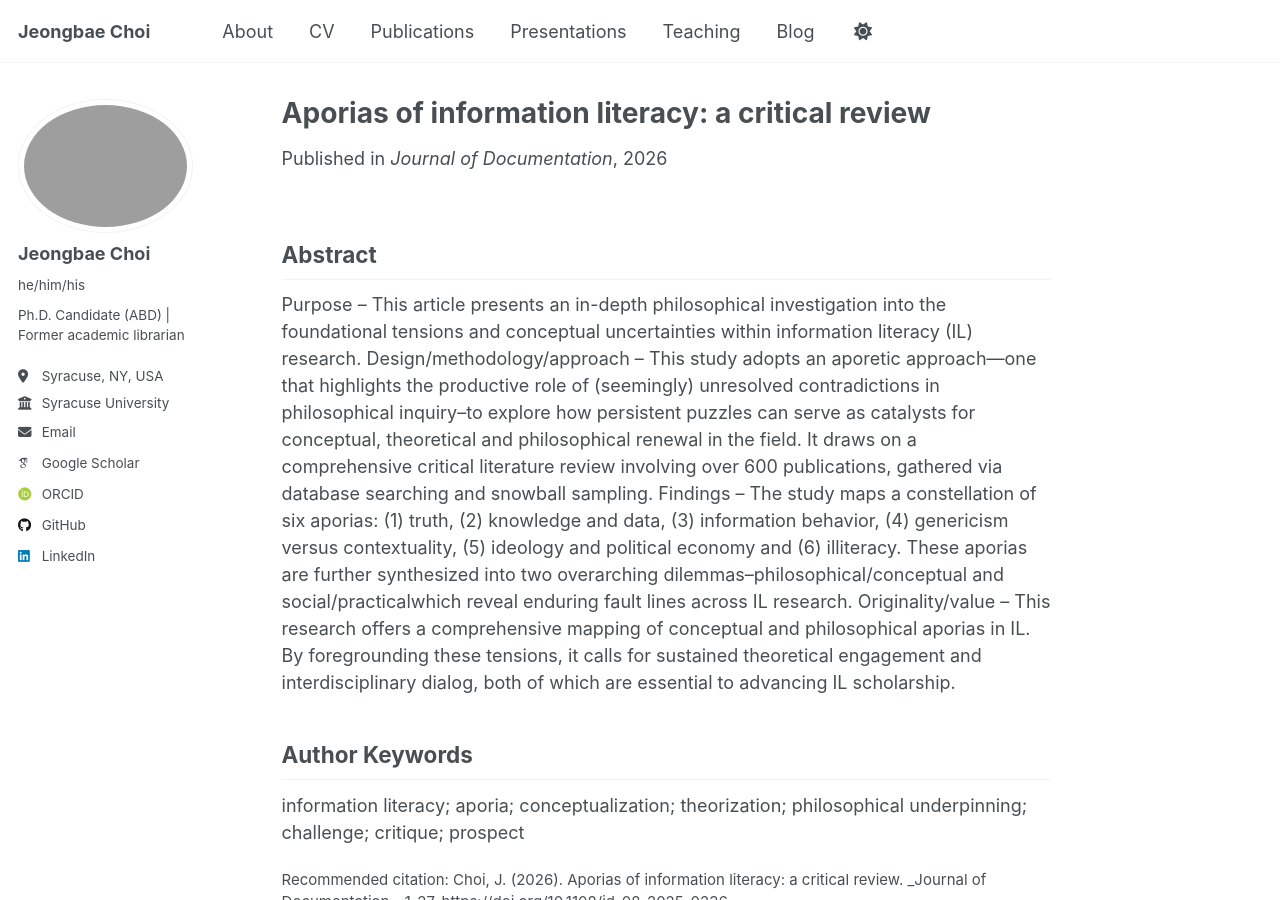
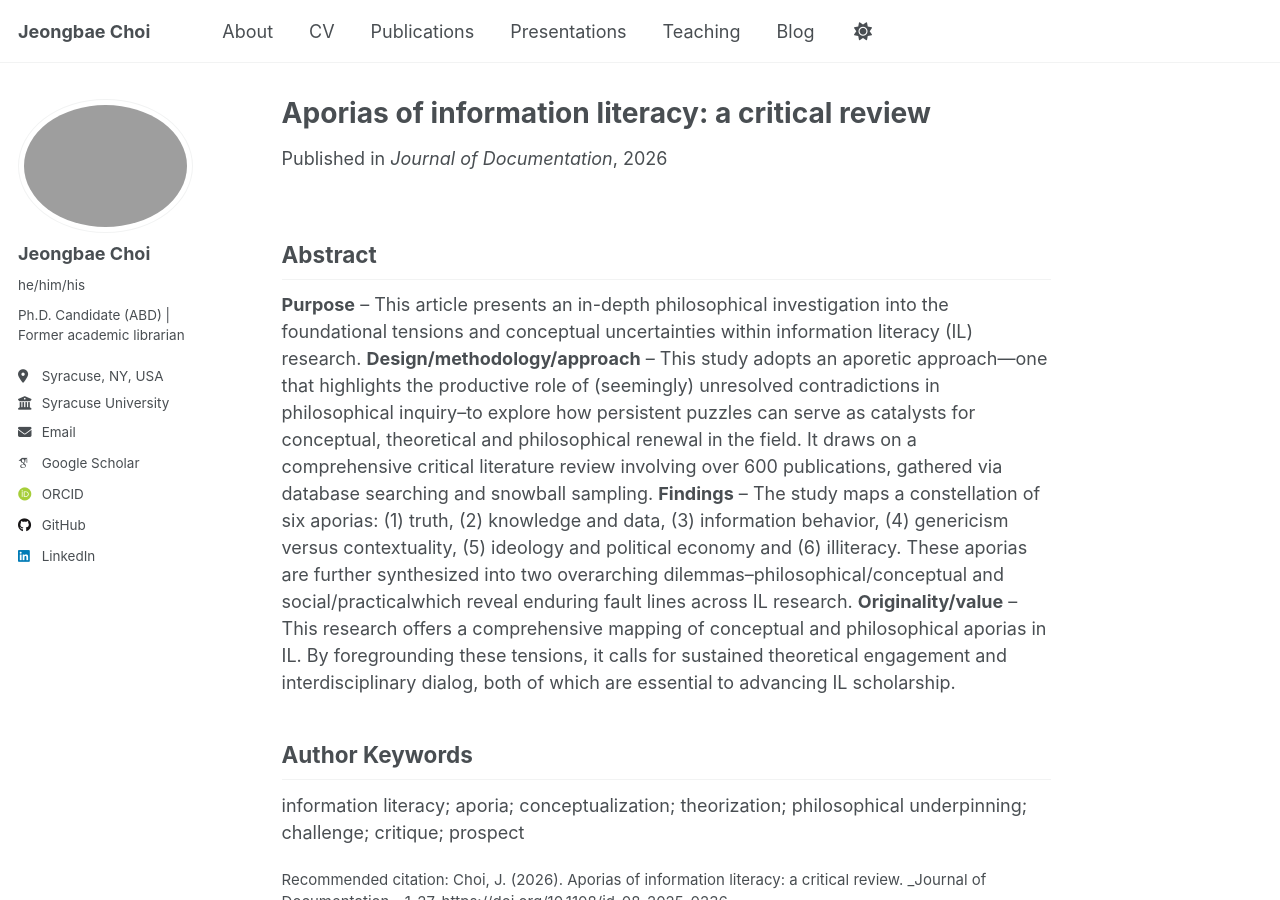
Before and after one commit to JeongbaeChoi/jeongbaechoi.github.io, a Jekyll site: the page built from _publications/A03-2026-01.md, in a window 1280 px wide and 900 px high. Built offline with Jekyll 4.4.1, drawn with Linux system fonts in a browser that asks for light colours; some web fonts are replaced; a script that is not in the unit is left out.

Commit message:
Update A03-2026-01.md

```diff
--- a/_publications/A03-2026-01.md
+++ b/_publications/A03-2026-01.md
@@ -23,10 +23,10 @@ tags:
 Abstract
 ---
 
-Purpose – This article presents an in-depth philosophical investigation into the foundational tensions and conceptual uncertainties within information literacy (IL) research.
-Design/methodology/approach – This study adopts an aporetic approach—one that highlights the productive role of (seemingly) unresolved contradictions in philosophical inquiry–to explore how persistent puzzles can serve as catalysts for conceptual, theoretical and philosophical renewal in the field. It draws on a comprehensive critical literature review involving over 600 publications, gathered via database searching and snowball sampling.
-Findings – The study maps a constellation of six aporias: (1) truth, (2) knowledge and data, (3) information behavior, (4) genericism versus contextuality, (5) ideology and political economy and (6) illiteracy. These aporias are further synthesized into two overarching dilemmas–philosophical/conceptual and social/practicalwhich reveal enduring fault lines across IL research.
-Originality/value – This research offers a comprehensive mapping of conceptual and philosophical aporias in IL. By foregrounding these tensions, it calls for sustained theoretical engagement and interdisciplinary dialog, both of which are essential to advancing IL scholarship.
+**Purpose** – This article presents an in-depth philosophical investigation into the foundational tensions and conceptual uncertainties within information literacy (IL) research.
+**Design/methodology/approach** – This study adopts an aporetic approach—one that highlights the productive role of (seemingly) unresolved contradictions in philosophical inquiry–to explore how persistent puzzles can serve as catalysts for conceptual, theoretical and philosophical renewal in the field. It draws on a comprehensive critical literature review involving over 600 publications, gathered via database searching and snowball sampling.
+**Findings** – The study maps a constellation of six aporias: (1) truth, (2) knowledge and data, (3) information behavior, (4) genericism versus contextuality, (5) ideology and political economy and (6) illiteracy. These aporias are further synthesized into two overarching dilemmas–philosophical/conceptual and social/practicalwhich reveal enduring fault lines across IL research.
+**Originality/value** – This research offers a comprehensive mapping of conceptual and philosophical aporias in IL. By foregrounding these tensions, it calls for sustained theoretical engagement and interdisciplinary dialog, both of which are essential to advancing IL scholarship.
 
 Author Keywords
 ---
```
